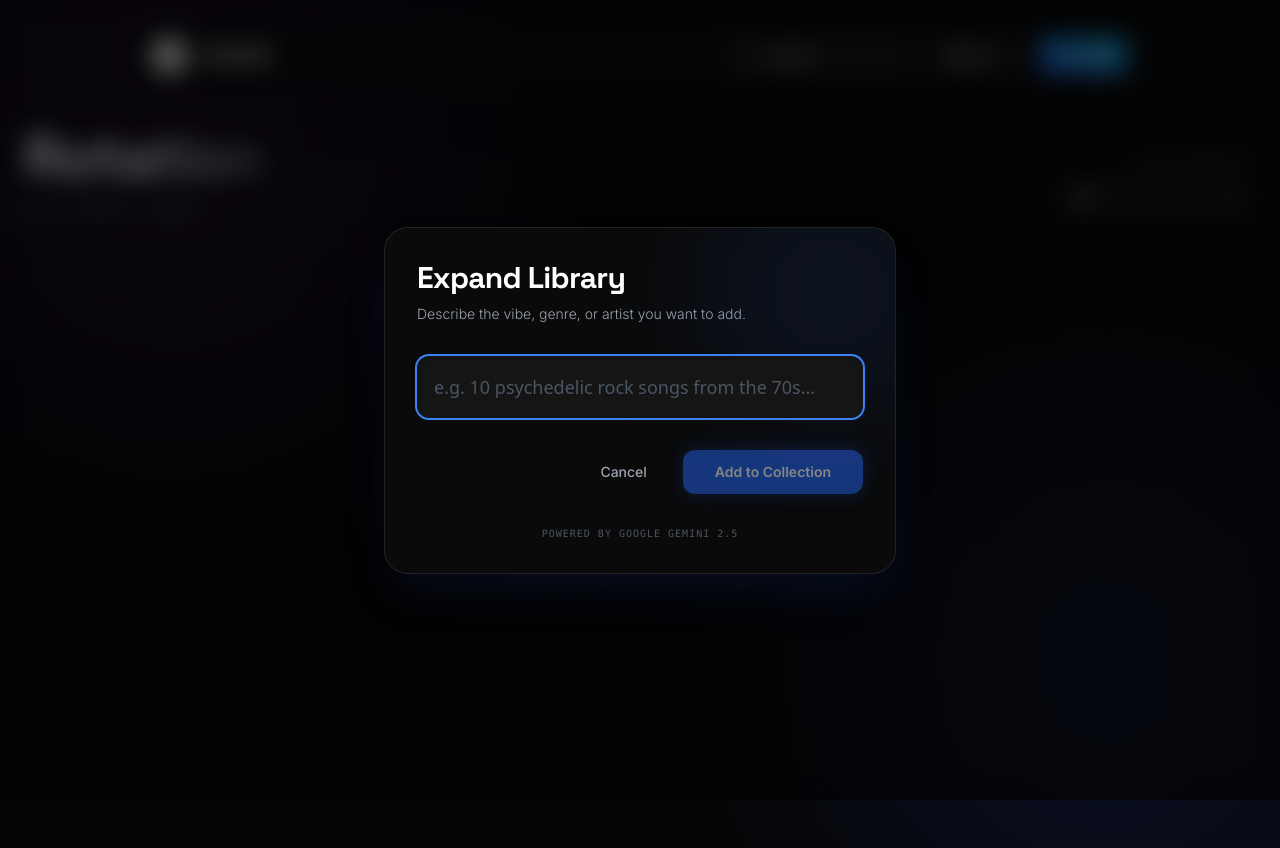
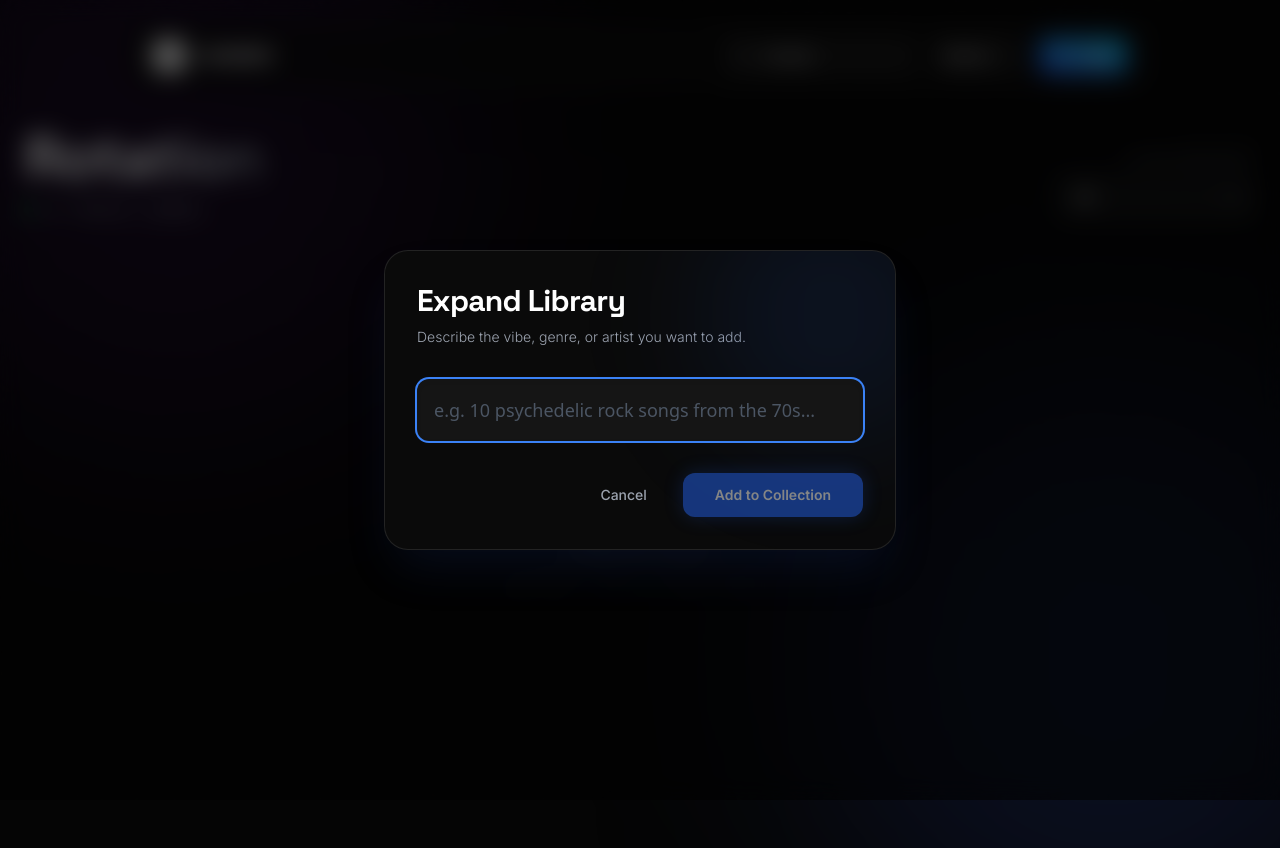
Before and after one commit to matheusrhoden22/shelfie-ai-music, a React (Vite) app: page / in a window 1280 px wide. Both pictures are taken after typing "Sample" into the empty fields and a click on the button "Add". Built offline with nearby package versions, Linux system fonts and the light colour scheme.

Commit message:
Removendo marca d'agua
Removed the powered by Google Gemini 2.5 text from the AddBookModal component.

```diff
--- a/components/AddBookModal.tsx
+++ b/components/AddBookModal.tsx
@@ -97,10 +97,6 @@ export const AddBookModal: React.FC<AddBookModalProps> = ({ isOpen, onClose, onA
             </button>
           </div>
         </form>
-
-        <div className="mt-8 flex justify-center">
-             <span className="text-[10px] text-gray-600 font-mono uppercase tracking-widest">Powered by Google Gemini 2.5</span>
-        </div>
       </div>
     </div>
   );
```
